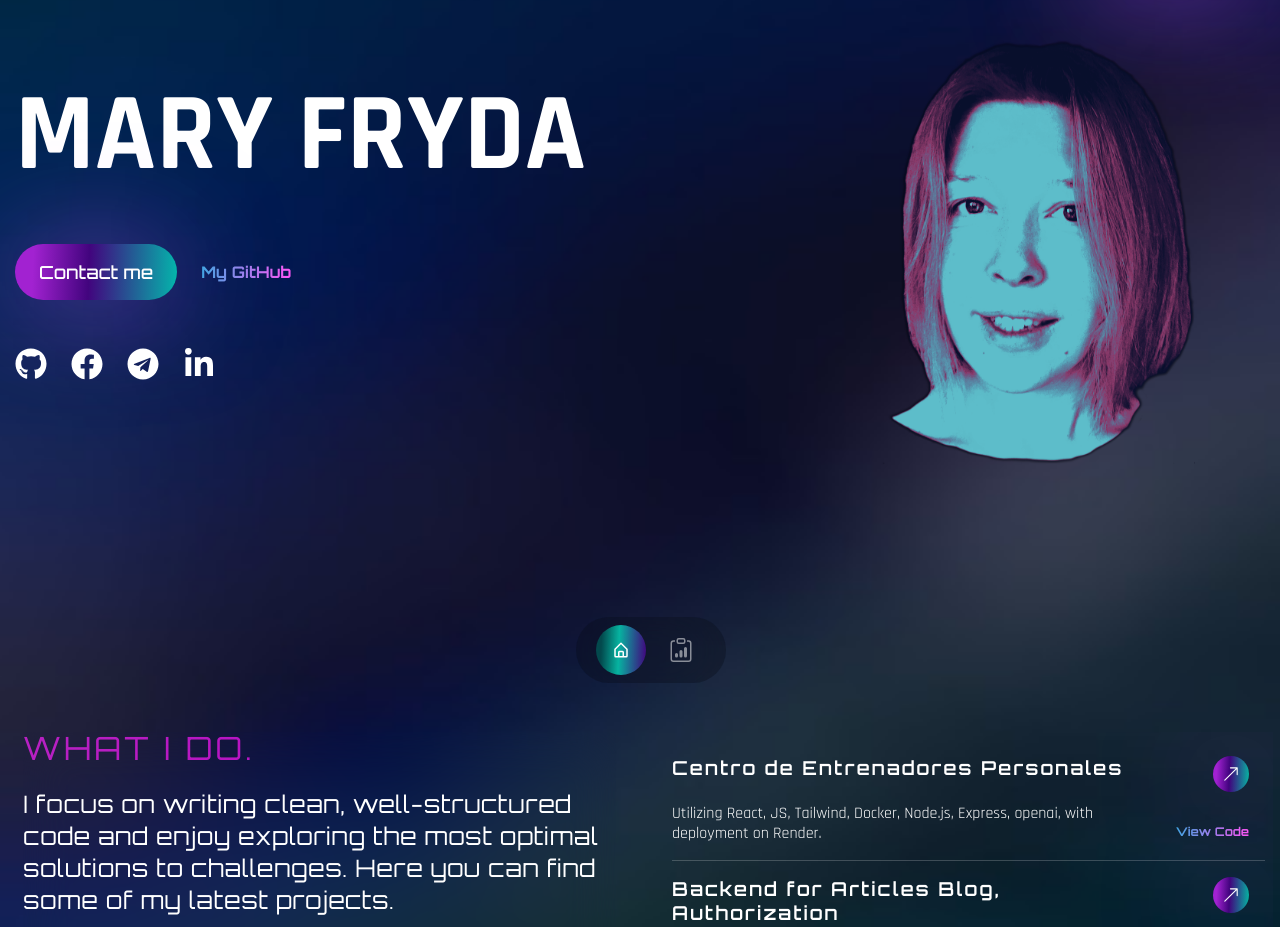
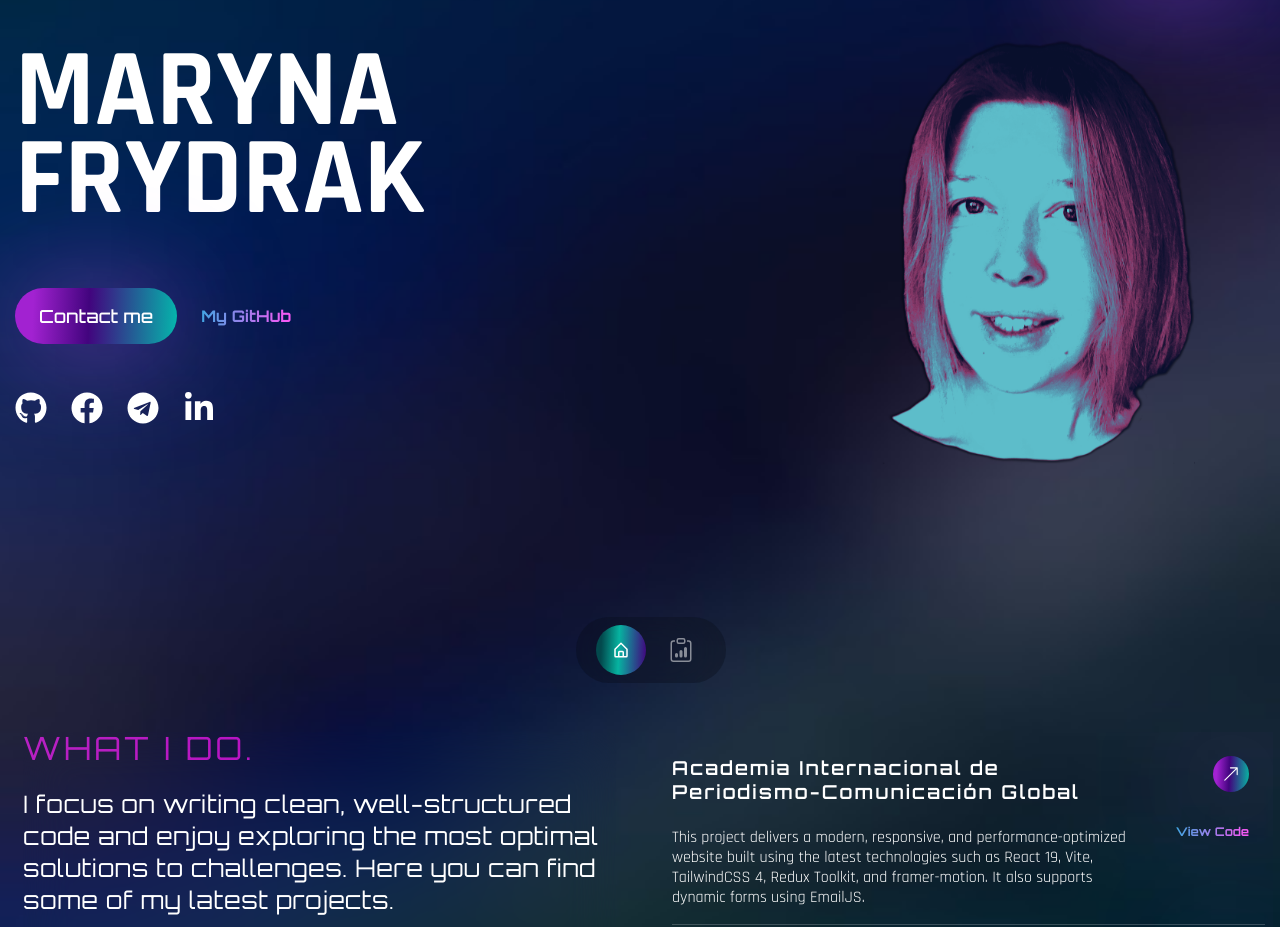
Before and after one commit to MartFrida/portfolio-mf, a React (Create React App) app: page / in a window 1280 px wide. Shown: the part 85-1012 px from the top of the page. Built offline with nearby package versions, Linux system fonts and the light colour scheme; the HTML template or start-up script is replaced by a standard one; a web font is replaced by a local one.

Commit message:
renew projects, favicon

```diff
--- a/public/index.html
+++ b/public/index.html
@@ -1,21 +1,26 @@
 <!DOCTYPE html>
 <html lang="en">
-
   <head>
     <meta charset="utf-8" />
     <meta name="viewport" content="width=device-width, initial-scale=1" />
     <meta name="theme-color" content="#000000" />
-  <meta name="description" content="Web site created using create-react-app" />
+    <meta
+      name="description"
+      content="Web site created using create-react-app"
+    />
     <!-- google fonts -->
     <link
       href="https://fonts.googleapis.com/css2?family=Aldrich&family=Orbitron:wght@400;500;600;700;800;900&family=Rajdhani:wght@300;400;500;600;700&display=swap"
-    rel="stylesheet" />
-  <title>Mari Frida</title>
+      rel="stylesheet"
+    />
+    <link rel="icon" type="image/svg+xml" href="/favicon.svg" />
+    <meta name="theme-color" content="#0ea5a4" />
+
+    <title>Maryna Frydrak</title>
   </head>
 
   <body>
     <noscript>You need to enable JavaScript to run this app.</noscript>
     <div id="root"></div>
   </body>
-
 </html>
--- a/src/components/Banner.js
+++ b/src/components/Banner.js
@@ -26,7 +26,7 @@ const Banner = () => {
               viewport={{ once: false, amount: 0.7 }}
               className="text-[55px] font-bold leading-[0.8] lg:text-[110px] mb-16"
             >
-              MARY <span>FRYDA</span>
+              MARYNA <span>FRYDRAK</span>
             </motion.h1>
             <motion.div
               variants={fadeIn("up", 0.6)}
--- a/src/data/data.js
+++ b/src/data/data.js
@@ -1,4 +1,11 @@
 export const dataWorks = [
+  {
+    name: "Academia Internacional de Periodismo-Comunicación Global",
+    description:
+      "This project delivers a modern, responsive, and performance-optimized website built using the latest technologies such as React 19, Vite, TailwindCSS 4, Redux Toolkit, and framer-motion. It also supports dynamic forms using EmailJS.",
+    deploy: "https://acinpecg.com/",
+    linkGitLub: "https://github.com/MartFrida/acinpeg",
+  },
   {
     name: "Centro de Entrenadores Personales",
     description:
```
Also changed, not shown: public/favicon.svg (added). Lines whose indentation alone changed are shown as unchanged.
